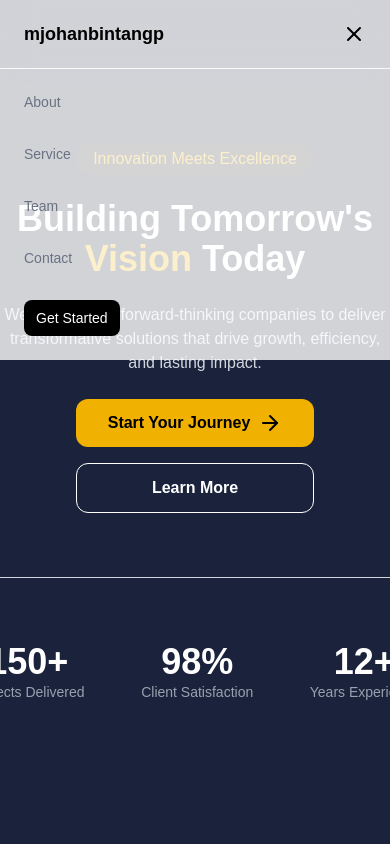
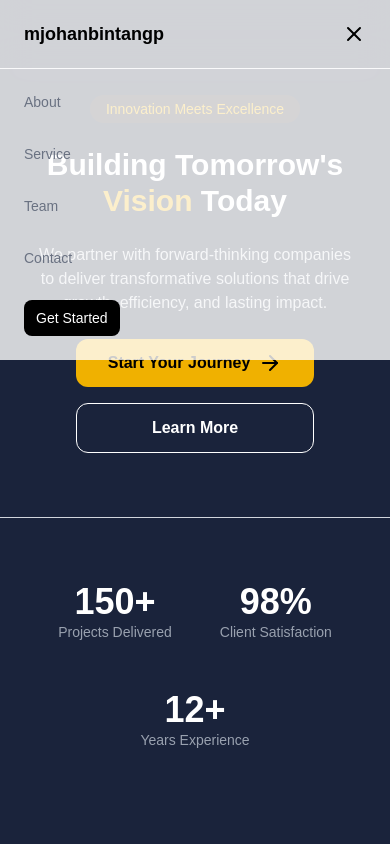
Before and after one commit to MJohanBintangP/learning2, a React (Vite) app: page / in a window 390 px wide. Both pictures are taken after a click on the button 354 px from the left and 34 px from the top of the page. Shown: the top 844 px of the page. Built offline with nearby package versions, Linux system fonts and the light colour scheme.

Commit message:
responsive + finishing

```diff
--- a/src/components/Contact.tsx
+++ b/src/components/Contact.tsx
@@ -2,21 +2,24 @@ import { Mail, Phone, MapPin, Send } from "lucide-react";
 
 export default function Contact() {
   return (
-    <section className="py-20 mb-12 flex flex-col justify-center items-center px-6">
+    <section
+      id="contact"
+      className="scroll-mt-12 py-20 mb-12 flex flex-col justify-center items-center px-6"
+    >
       <div className="flex flex-col justify-center items-center mb-16">
         <div className="mb-6 rounded-full px-4 py-1 bg-yellow-100 text-yellow-600 w-fit text-sm font-medium uppercase tracking-wider">
           Get in touch
         </div>
-        <h1 className="text-5xl font-bold mb-6">
+        <h1 className="max-w-xs md:max-w-2xl text-center text-3xl md:text-5xl font-bold mb-6">
           Let's Start a <span className="text-yellow-500">Conversation</span>
         </h1>
-        <p className="text-lg text-gray-500 max-w-2xl text-center">
+        <p className="text-lg text-gray-500 max-w-xs md:max-w-2xl text-center">
           Ready to transform your business? We'd love to hear from you. Reach
           out and let's explore the possibilities together.
         </p>
       </div>
 
-      <div className="flex max-w-7xl w-full justify-between gap-12">
+      <div className="flex flex-col md:flex-row max-w-7xl w-full justify-between gap-12">
         {/* Left Section - Contact Information */}
         <div className="flex-1">
           <h2 className="font-bold text-2xl mb-6">Contact Information</h2>
--- a/src/components/Footer.tsx
+++ b/src/components/Footer.tsx
@@ -19,7 +19,7 @@ export default function Footer() {
   return (
     <footer className="bg-gray-900 w-full h-auto">
       <div className="p-16">
-        <div className="flex gap-52">
+        <div className="flex flex-col md:flex-row gap-12 md:gap-52">
           {/* left section */}
           <div className="flex flex-col">
             <a
@@ -44,10 +44,10 @@ export default function Footer() {
           </div>
 
           {/* Right Section */}
-          <div className="flex gap-42">
+          <div className="flex flex-col md:flex-row gap-6 md:gap-42">
             {text.map((t) => (
               <div className="flex flex-col gap-2">
-                <h1 className="text-white font-semibold text-lg mb-4">
+                <h1 className="text-white font-semibold text-lg mb-2 md:mb-4">
                   {t.title}
                 </h1>
                 <div className="flex flex-col gap-2">
@@ -65,8 +65,8 @@ export default function Footer() {
             ))}
           </div>
         </div>
-        <hr className="mt-12 mb-8 border-gray-700" />
-        <div className="flex justify-between items-center">
+        <hr className="mt-6 md:mt-12 mb-8 border-gray-700" />
+        <div className="flex flex-col md:flex-row gap-4 justify-between items-center">
           <h1 className="text-gray-400 text-sm">
             © 2025 Apex Consulting. All rights reserved.
           </h1>
--- a/src/components/Hero.tsx
+++ b/src/components/Hero.tsx
@@ -1,4 +1,4 @@
-import { ArrowRight } from 'lucide-react';
+import { ArrowRight } from "lucide-react";
 
 type PercentageItem = {
   number: string;
@@ -8,35 +8,43 @@ type PercentageItem = {
 export default function Hero() {
   const Persentage: PercentageItem[] = [
     {
-      number: '150+',
-      desc: 'Projects Delivered',
+      number: "150+",
+      desc: "Projects Delivered",
     },
     {
-      number: '98%',
-      desc: 'Client Satisfaction',
+      number: "98%",
+      desc: "Client Satisfaction",
     },
     {
-      number: '12+',
-      desc: 'Years Experience',
+      number: "12+",
+      desc: "Years Experience",
     },
   ];
 
   return (
     <section className="bg-[#1A233B] min-h-screen flex flex-col justify-center items-center">
-      <div className="bg-yellow-800/20 text-yellow-500 font-medium rounded-full py-1 px-4 mb-6">Innovation Meets Excellence</div>
-      <h1 className="text-white max-w-3xl text-center font-semibold text-4xl md:text-6xl mb-6">
-        Building Tomorrow's <span className="text-yellow-500">Vision</span> Today
+      <div className="bg-yellow-800/20 text-sm text-yellow-500 font-medium rounded-full py-1 px-4 mb-6">
+        Innovation Meets Excellence
+      </div>
+      <h1 className="text-white max-w-sm md:max-w-3xl text-center font-semibold text-3xl md:text-6xl mb-6">
+        Building Tomorrow's <span className="text-yellow-500">Vision</span>{" "}
+        Today
       </h1>
-      <p className="text-gray-300 max-w-lg md:max-w-2xl font-medium text-center mb-6">We partner with forward-thinking companies to deliver transformative solutions that drive growth, efficiency, and lasting impact.</p>
+      <p className="text-gray-300 max-w-xs md:max-w-2xl font-medium text-center mb-6">
+        We partner with forward-thinking companies to deliver transformative
+        solutions that drive growth, efficiency, and lasting impact.
+      </p>
       <div className="flex flex-col md:flex-row gap-4">
         <button className="cursor-pointer hover:-translate-y-0.5 duration-300 transition-all bg-yellow-500 hover:bg-yellow-600 text-black font-semibold rounded-xl px-8 py-3 flex gap-2">
           Start Your Journey
           <ArrowRight />
         </button>
-        <button className="hover:bg-white/10 cursor-pointer transition-all duration-300 text-white font-semibold border border-white rounded-xl px-8 py-3">Learn More</button>
+        <button className="hover:bg-white/10 cursor-pointer transition-all duration-300 text-white font-semibold border border-white rounded-xl px-8 py-3">
+          Learn More
+        </button>
       </div>
       <hr className="text-gray-300 w-lg md:w-4xl my-16" />
-      <div className="flex justify-between w-md md:w-2xl">
+      <div className="flex flex-wrap gap-12 md:gap-0 justify-center md:justify-between w-xs md:w-2xl">
         {Persentage.map((p) => (
           <div key={p.desc} className="flex flex-col items-center">
             <div className="text-white font-semibold text-4xl">{p.number}</div>
--- a/src/components/Navbar.tsx
+++ b/src/components/Navbar.tsx
@@ -1,29 +1,46 @@
-import { Menu, X } from 'lucide-react';
-import { useState } from 'react';
+import { Menu, X } from "lucide-react";
+import { useState } from "react";
 
 export default function Navbar() {
   const [Open, setOpen] = useState(false);
 
   return (
-    <nav className="fixed top-0 z-99 w-full py-5 bg-white/80 backdrop-blur-lg border-b border-b-gray-200">
+    <nav className="transition-all fixed top-0 z-99 w-full py-5 bg-white/80 backdrop-blur-lg border-b border-b-gray-200">
       <div className="flex items-center justify-between px-6 md:px-16 ">
         <h1 className="text-lg font-semibold">mjohanbintangp</h1>
         <ul className="hidden md:flex items-center gap-8">
-          <a href="#about" className="text-sm text-gray-500 hover:text-black transition-all">
+          <a
+            href="#about"
+            className="scroll-smooth text-sm text-gray-500 hover:text-black transition-all"
+          >
             About
           </a>
-          <a href="#service" className="text-sm text-gray-500 hover:text-black transition-all">
+          <a
+            href="#service"
+            className="text-sm text-gray-500 hover:text-black transition-all"
+          >
             Service
           </a>
-          <a href="#team" className="text-sm text-gray-500 hover:text-black transition-all">
+          <a
+            href="#team"
+            className="text-sm text-gray-500 hover:text-black transition-all"
+          >
             Team
           </a>
-          <a href="#contact" className="text-sm text-gray-500 hover:text-black transition-all">
+          <a
+            href="#contact"
+            className="text-sm text-gray-500 hover:text-black transition-all"
+          >
             Contact
           </a>
-          <button className="cursor-pointer bg-black hover:bg-black/80 rounded-lg px-3 py-2 text-sm text-white">Get Started</button>
+          <button className="cursor-pointer bg-black hover:bg-black/80 rounded-lg px-3 py-2 text-sm text-white">
+            Get Started
+          </button>
         </ul>
-        <button onClick={() => setOpen(!Open)} className="cursor-pointer flex md:hidden">
+        <button
+          onClick={() => setOpen(!Open)}
+          className="cursor-pointer flex md:hidden"
+        >
           {Open ? <X /> : <Menu />}
         </button>
       </div>
@@ -32,11 +49,33 @@ export default function Navbar() {
       {Open && (
         <div className="md:hidden absolute w-full top-full py-6 bg-white/80 backdrop-blur-lg">
           <ul className="flex flex-col items-start px-6 gap-8">
-            <li className="text-sm text-gray-500 hover:text-black transition-all">About</li>
-            <li className="text-sm text-gray-500 hover:text-black transition-all">Service</li>
-            <li className="text-sm text-gray-500 hover:text-black transition-all">Team</li>
-            <li className="text-sm text-gray-500 hover:text-black transition-all">Contact</li>
-            <button className="bg-black rounded-lg px-3 py-2 text-sm text-white">Get Started</button>
+            <a
+              href="#about"
+              className="text-sm text-gray-500 hover:text-black transition-all"
+            >
+              About
+            </a>
+            <a
+              href="#service"
+              className="text-sm text-gray-500 hover:text-black transition-all"
+            >
+              Service
+            </a>
+            <a
+              href="#team"
+              className="text-sm text-gray-500 hover:text-black transition-all"
+            >
+              Team
+            </a>
+            <a
+              href="#contact"
+              className="text-sm text-gray-500 hover:text-black transition-all"
+            >
+              Contact
+            </a>
+            <button className="bg-black rounded-lg px-3 py-2 text-sm text-white">
+              Get Started
+            </button>
           </ul>
         </div>
       )}
--- a/src/components/Service.tsx
+++ b/src/components/Service.tsx
@@ -42,20 +42,23 @@ export default function Service() {
   ];
 
   return (
-    <section className="py-22 flex flex-col justify-center items-center max-w-7xl mx-auto">
+    <section
+      id="service"
+      className="scroll-mt-12 py-22 flex flex-col justify-center items-center max-w-7xl mx-auto"
+    >
       <div className="flex flex-col justify-center items-center text-center mb-12">
         <div className="mb-4 rounded-full px-4 py-1 bg-yellow-200 text-yellow-600 w-fit">
           What We Do
         </div>
-        <h1 className="mb-4 text-black text-5xl font-semibold">
+        <h1 className="mb-4 text-black text-center max-w-xs md:max-w-2xl text-3xl md:text-5xl font-semibold">
           Solutions That Transform
         </h1>
-        <p className="text-md text-gray-400 max-w-2xl">
+        <p className="text-md text-gray-400 text-center max-w-xs md:max-w-2xl">
           Comprehensive services designed to address your most pressing
           challenges and unlock new possibilities for your organization.
         </p>
       </div>
-      <div className="grid grid-cols-3 gap-10">
+      <div className="grid px-6 md:px-0 grid-cols-1 md:grid-cols-3 gap-10">
         {cards.map((c) => (
           <div
             key={c.desc}
--- a/src/components/Team.tsx
+++ b/src/components/Team.tsx
@@ -40,20 +40,23 @@ export default function Team() {
   ];
 
   return (
-    <section className="py-22 bg-gray-50 flex flex-col justify-center items-center">
+    <section
+      id="team"
+      className="scroll-mt-12 py-22 bg-gray-50 flex flex-col justify-center items-center"
+    >
       <div className="flex flex-col justify-center items-center mb-12">
         <div className="mb-6 rounded-full px-4 py-1 bg-yellow-200 text-yellow-600 w-fit">
           Our Leadership
         </div>
-        <h1 className="text-5xl font-semibold mb-6">
+        <h1 className="max-w-xs md:max-w-2xl text-3xl md:text-5xl text-center font-semibold mb-6">
           Meet the <span className="text-yellow-400">Experts</span>
         </h1>
-        <p className="text-lg text-gray-400 max-w-3xl text-center">
+        <p className="text-lg text-gray-400 max-w-xs md:max-w-2xl text-center">
           A diverse team of industry veterans united by a passion for excellence
           and a commitment to your success.
         </p>
       </div>
-      <div className="flex gap-6">
+      <div className="flex flex-col md:flex-row gap-6">
         {Teams.map((t) => (
           <div className="flex flex-col justify-center items-center gap-2 max-w-xs text-center">
             <div className="bg-gray-400 rounded-xl p-16 font-semibold text-3xl">
--- a/src/index.css
+++ b/src/index.css
@@ -1 +1,5 @@
-@import 'tailwindcss';
+@import "tailwindcss";
+
+html {
+  scroll-behavior: smooth;
+}
```
Also changed, not shown: src/components/About.tsx (+9 -6 lines).
